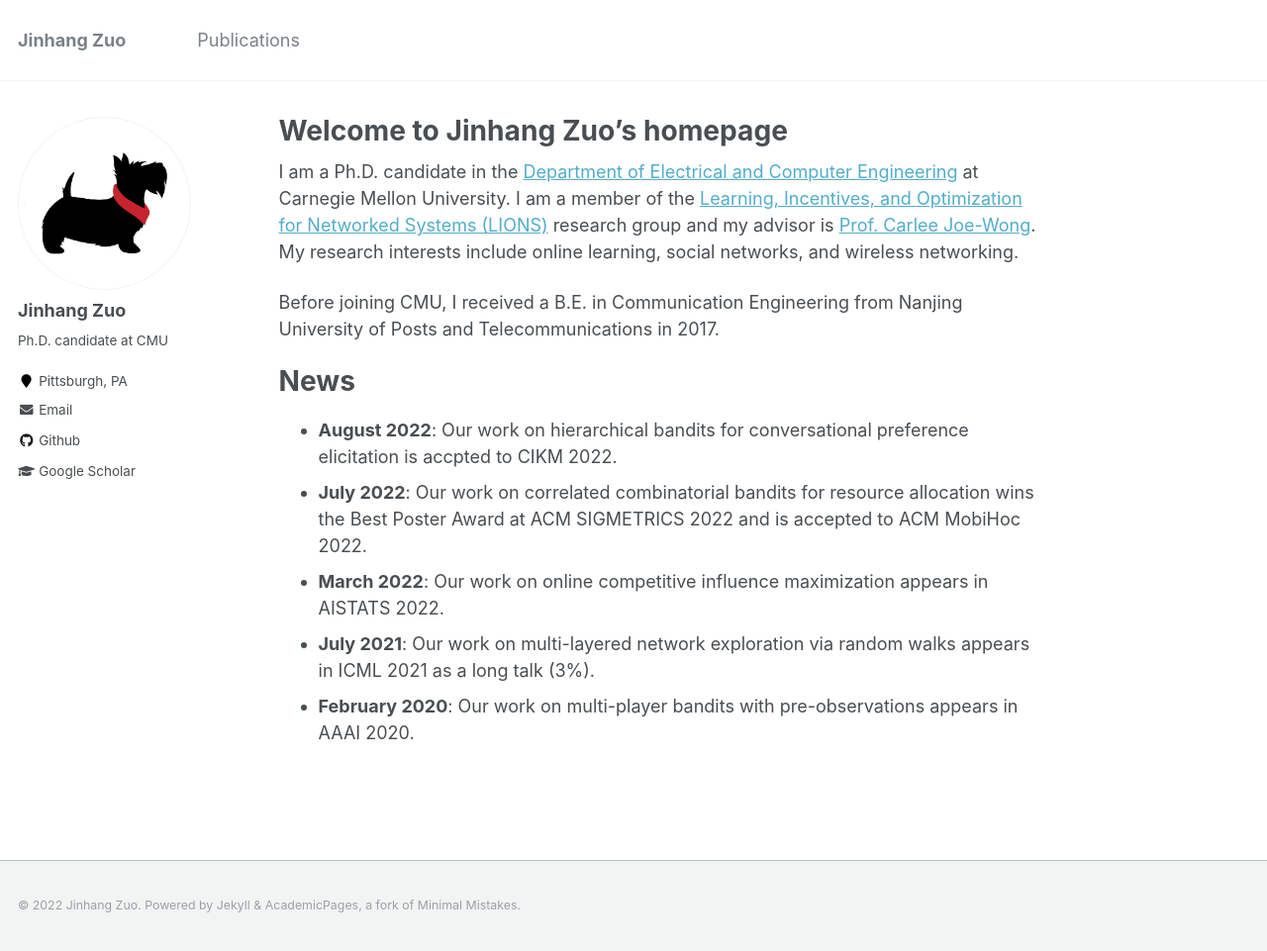
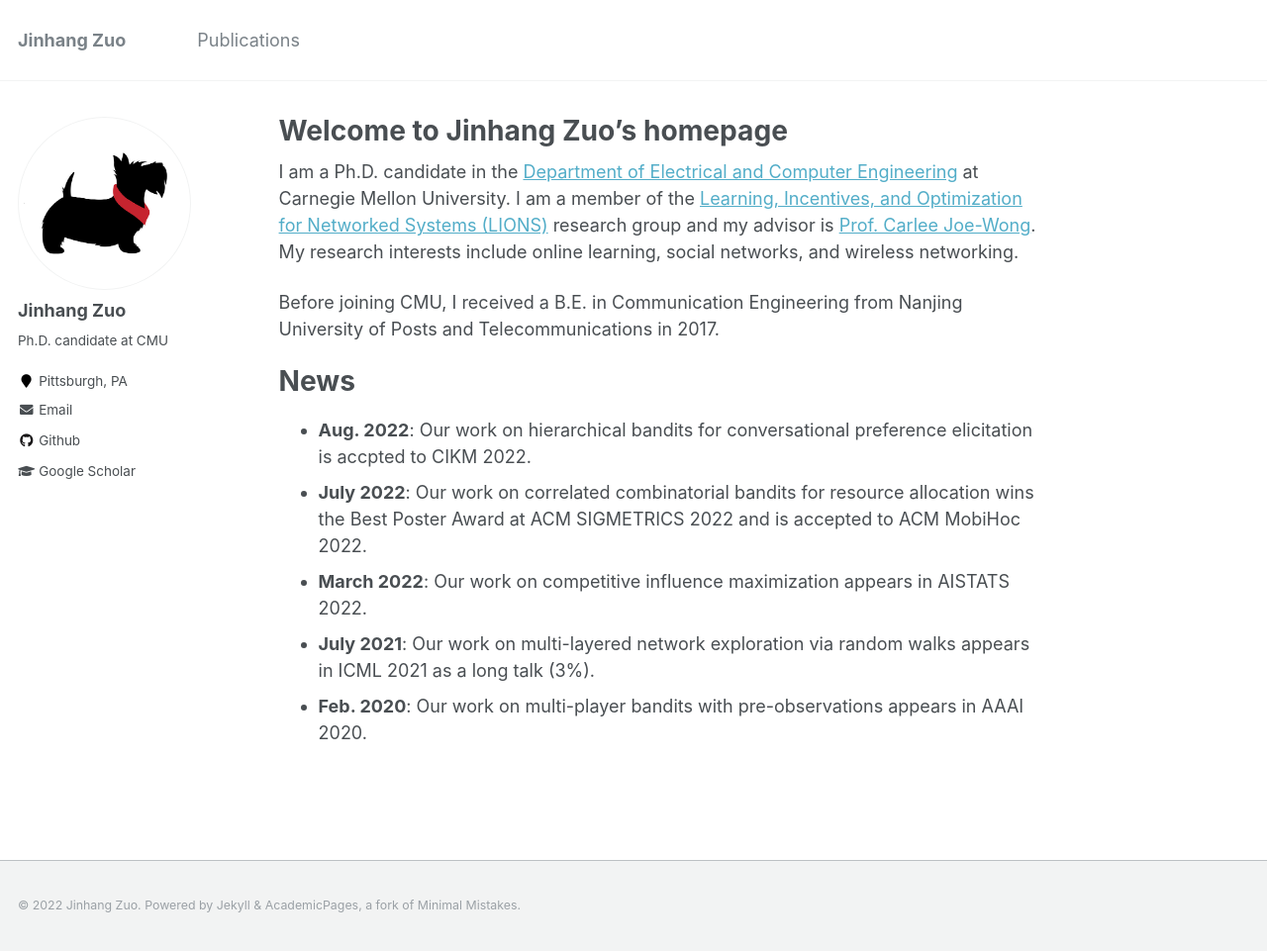
Before and after one commit to jhzuo/jhzuo.github.io, a Jekyll site: the page built from _pages/about.md, in a window 1280 px wide and 961 px high. Shown: the whole window at 99% size. Built offline with Jekyll 4.4.1, drawn with Linux system fonts in a browser that asks for light colours.

Commit message:
update news

```diff
--- a/_pages/about.md
+++ b/_pages/about.md
@@ -13,8 +13,8 @@ Before joining CMU, I received a B.E. in Communication Engineering from Nanjing
 
 News
 ======
-- **August 2022**: Our work on hierarchical bandits for conversational preference elicitation is accpted to CIKM 2022.
+- **Aug. 2022**: Our work on hierarchical bandits for conversational preference elicitation is accpted to CIKM 2022.
 - **July 2022**: Our work on correlated combinatorial bandits for resource allocation wins the Best Poster Award at ACM SIGMETRICS 2022 and is accepted to ACM MobiHoc 2022.
-- **March 2022**: Our work on online competitive influence maximization appears in AISTATS 2022.
+- **March 2022**: Our work on competitive influence maximization appears in AISTATS 2022.
 - **July 2021**: Our work on multi-layered network exploration via random walks appears in ICML 2021 as a long talk (3%).
-- **February 2020**: Our work on multi-player bandits with pre-observations appears in AAAI 2020.
+- **Feb. 2020**: Our work on multi-player bandits with pre-observations appears in AAAI 2020.
```
